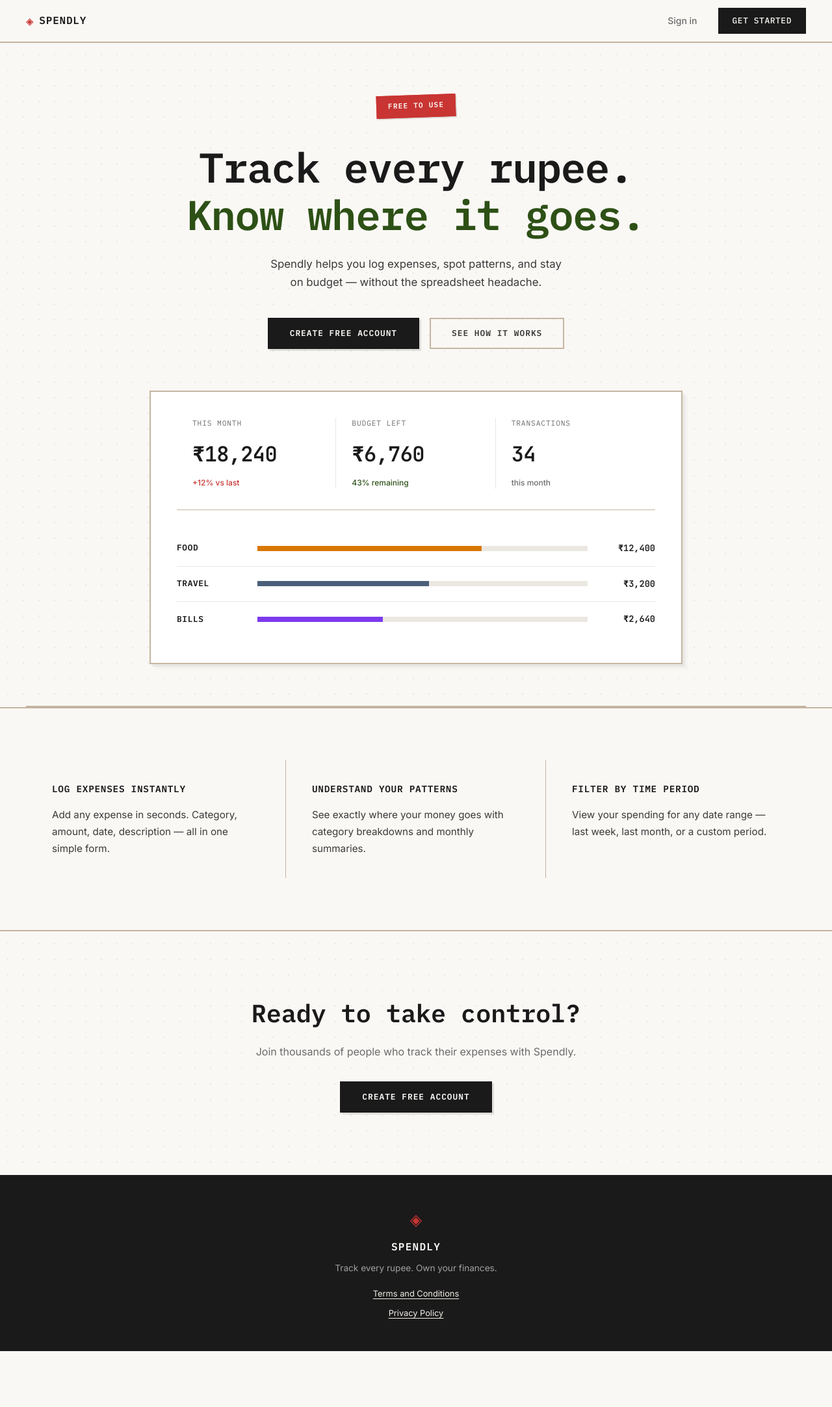
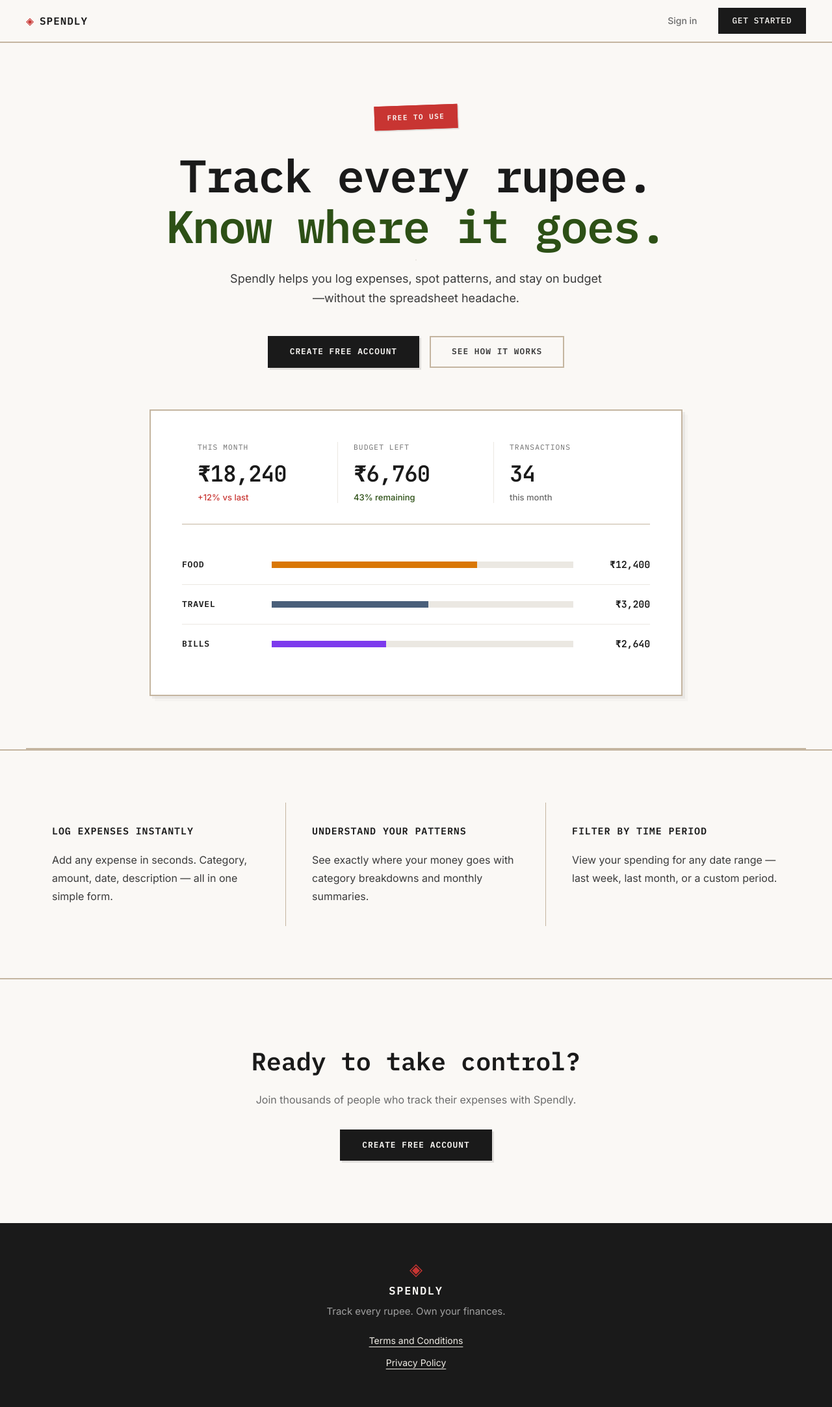
Before and after one commit to aqibmunir8/spendly, a Flask app: page / in a window 1280 px wide. Shown: the whole page at 65% size. Before the commit the page ends 2079 px from the top, so only its background shows below. Run offline with Flask 3, Linux system fonts and the light colour scheme.

Commit message:
Redesign

```diff
--- a/static/css/style.css
+++ b/static/css/style.css
@@ -41,6 +41,8 @@
   --radius-sm: 0;
   --radius-md: 0;
   --radius-lg: 0;
+
+  --spacing-unit: 0.25rem;
 }
 
 /* ------------------------------------------------------------------ */
@@ -58,6 +60,7 @@
 html {
   font-size: 16px;
   scroll-behavior: smooth;
+  -webkit-text-size-adjust: 100%;
 }
 
 body {
@@ -65,11 +68,13 @@
   background-image:
     radial-gradient(circle, var(--faint-grid) 1px, transparent 1px);
   background-size: 24px 24px;
+  background-attachment: fixed;
   color: var(--ink);
   font-family: var(--font-body);
   font-size: 1rem;
   line-height: 1.6;
   -webkit-font-smoothing: antialiased;
+  -moz-osx-font-smoothing: grayscale;
 }
 
 a {
@@ -108,16 +113,25 @@
   font-size: 1rem;
   color: var(--ink);
   text-transform: uppercase;
-  letter-spacing: 0.05em;
+  letter-spacing: 0.06em;
+  transition: opacity 0.2s;
+}
+
+.nav-brand:hover {
+  opacity: 0.8;
 }
 
 .brand-icon {
   color: var(--stamp-red);
-  font-size: 1.2rem;
+  font-size: 1.25rem;
+  line-height: 1;
+  display: flex;
+  align-items: center;
 }
 
 .brand-name {
   color: var(--ink);
+  line-height: 1;
 }
 
 .nav-links {
@@ -183,7 +197,7 @@
 /* ------------------------------------------------------------------ */
 
 .hero {
-  padding: 5rem 2rem 4rem;
+  padding: 6rem 2rem 5rem;
   max-width: 1200px;
   margin: 0 auto;
   border-bottom: 2px solid var(--ledger-rule);
@@ -201,22 +215,22 @@
   font-family: var(--font-display);
   font-size: 0.7rem;
   font-weight: 600;
-  padding: 0.4rem 1rem;
+  padding: 0.5rem 1.1rem 0.45rem;
   border: 2px solid var(--stamp-red);
   text-transform: uppercase;
-  letter-spacing: 0.1em;
-  margin-bottom: 2.5rem;
+  letter-spacing: 0.12em;
+  margin-bottom: 2rem;
   transform: rotate(-2deg);
   box-shadow: 2px 2px 0 rgba(0, 0, 0, 0.1);
 }
 
 .hero-title {
   font-family: var(--font-display);
-  font-size: clamp(2.5rem, 5vw, 4rem);
-  line-height: 1.15;
-  letter-spacing: -0.02em;
-  color: var(--ink);
-  margin-bottom: 1.5rem;
+  font-size: clamp(2.75rem, 5.5vw, 4.5rem);
+  line-height: 1.1;
+  letter-spacing: -0.025em;
+  color: var(--ink);
+  margin-bottom: 1.75rem;
   font-weight: 600;
 }
 
@@ -226,13 +240,14 @@
 }
 
 .hero-subtitle {
-  font-size: 1.05rem;
+  font-size: 1.125rem;
   color: var(--ink-soft);
-  line-height: 1.7;
-  margin-bottom: 2.5rem;
-  max-width: 600px;
+  line-height: 1.65;
+  margin-bottom: 2.75rem;
+  max-width: 580px;
   margin-left: auto;
   margin-right: auto;
+  font-weight: 400;
 }
 
 .hero-actions {
@@ -254,7 +269,7 @@
 .mock-dashboard {
   background: var(--paper-card);
   border: 2px solid var(--ledger-rule);
-  padding: 2.5rem;
+  padding: 3rem;
   width: 100%;
   max-width: 820px;
   box-shadow:
@@ -294,23 +309,25 @@
   font-family: var(--font-display);
   font-size: 0.7rem;
   color: var(--ink-muted);
-  margin-bottom: 0.75rem;
+  margin-bottom: 0.875rem;
   text-transform: uppercase;
-  letter-spacing: 0.08em;
+  letter-spacing: 0.1em;
 }
 
 .mock-stat-value {
   font-family: var(--font-mono);
-  font-size: 2rem;
-  font-weight: 600;
-  color: var(--ink);
-  margin-bottom: 0.5rem;
-  letter-spacing: -0.02em;
+  font-size: 2.125rem;
+  font-weight: 600;
+  color: var(--ink);
+  margin-bottom: 0.625rem;
+  letter-spacing: -0.025em;
+  line-height: 1;
 }
 
 .mock-stat-change {
-  font-size: 0.75rem;
+  font-size: 0.8125rem;
   font-weight: 500;
+  line-height: 1.4;
 }
 
 .mock-stat-change.positive {
@@ -334,10 +351,10 @@
 
 .mock-bar-row {
   display: grid;
-  grid-template-columns: 100px 1fr 80px;
+  grid-template-columns: 110px 1fr 90px;
   align-items: center;
-  gap: 1.5rem;
-  padding: 1rem 0;
+  gap: 1.75rem;
+  padding: 1.125rem 0;
   border-bottom: 1px solid var(--faint-grid);
 }
 
@@ -347,15 +364,15 @@
 
 .mock-cat {
   font-family: var(--font-display);
-  font-size: 0.8rem;
+  font-size: 0.8125rem;
   font-weight: 600;
   color: var(--ink);
   text-transform: uppercase;
-  letter-spacing: 0.05em;
+  letter-spacing: 0.06em;
 }
 
 .mock-bar-track {
-  height: 8px;
+  height: 10px;
   background: var(--faint-grid);
   overflow: hidden;
   position: relative;
@@ -378,10 +395,11 @@
 
 .mock-bar-amount {
   font-family: var(--font-mono);
-  font-size: 0.85rem;
+  font-size: 0.9375rem;
   font-weight: 600;
   color: var(--ink);
   text-align: right;
+  letter-spacing: -0.01em;
 }
 
 /* ------------------------------------------------------------------ */
@@ -469,18 +487,18 @@
 
 .feature-title {
   font-family: var(--font-display);
-  font-size: 0.9rem;
-  color: var(--ink);
-  margin-bottom: 1rem;
+  font-size: 0.9375rem;
+  color: var(--ink);
+  margin-bottom: 1.125rem;
   font-weight: 600;
   text-transform: uppercase;
-  letter-spacing: 0.05em;
+  letter-spacing: 0.06em;
 }
 
 .feature-body {
-  font-size: 0.95rem;
+  font-size: 1rem;
   color: var(--ink-soft);
-  line-height: 1.7;
+  line-height: 1.75;
 }
 
 /* ------------------------------------------------------------------ */
@@ -807,7 +829,7 @@
 .footer {
   background: var(--ink);
   color: var(--paper);
-  padding: 3rem 2rem;
+  padding: 3.5rem 2rem;
   text-align: center;
   border-top: 2px solid var(--ink);
 }
@@ -816,38 +838,42 @@
   display: flex;
   flex-direction: column;
   align-items: center;
-  gap: 0.6rem;
+  gap: 0.75rem;
 }
 
 .footer .brand-icon {
   color: var(--stamp-red);
-  font-size: 1.5rem;
+  font-size: 1.625rem;
+  line-height: 1;
 }
 
 .footer-name {
   font-family: var(--font-display);
   font-weight: 600;
-  font-size: 1rem;
+  font-size: 1.0625rem;
   text-transform: uppercase;
-  letter-spacing: 0.08em;
+  letter-spacing: 0.1em;
+  line-height: 1;
 }
 
 .footer-copy {
-  font-size: 0.85rem;
+  font-size: 0.9375rem;
   color: var(--ink-faint);
-  margin-bottom: 0.5rem;
+  margin-bottom: 0.625rem;
+  line-height: 1.5;
 }
 
 .footer-inner a {
   color: var(--paper-warm);
-  font-size: 0.8rem;
+  font-size: 0.875rem;
   text-decoration: underline;
-  text-underline-offset: 3px;
+  text-underline-offset: 4px;
   transition: color 0.15s;
 }
 
 .footer-inner a:hover {
   color: #ffffff;
+  text-decoration-thickness: 2px;
 }
 
 /* ------------------------------------------------------------------ */
--- a/templates/base.html
+++ b/templates/base.html
@@ -3,7 +3,9 @@
 <head>
     <meta charset="UTF-8">
     <meta name="viewport" content="width=device-width, initial-scale=1.0">
+    <meta name="description" content="Track every rupee. Personal expense tracking made simple.">
     <title>{% block title %}Spendly{% endblock %}</title>
+    <link rel="icon" type="image/svg+xml" href="{{ url_for('static', filename='favicon.svg') }}">
     <link rel="preconnect" href="https://fonts.googleapis.com">
     <link rel="preconnect" href="https://fonts.gstatic.com" crossorigin>
     <link href="https://fonts.googleapis.com/css2?family=IBM+Plex+Mono:wght@400;500;600;700&family=Inter:wght@300;400;500;600;700&family=JetBrains+Mono:wght@400;500;600&display=swap" rel="stylesheet">
--- a/templates/landing.html
+++ b/templates/landing.html
@@ -12,8 +12,7 @@
             <span class="hero-title-green">Know where it goes.</span>
         </h1>
         <p class="hero-subtitle">
-            Spendly helps you log expenses, spot patterns, and stay<br>
-            on budget — without the spreadsheet headache.
+            Spendly helps you log expenses, spot patterns, and stay on budget—without the spreadsheet headache.
         </p>
         <div class="hero-actions">
             <a href="{{ url_for('register') }}" class="btn-primary">Create free account</a>
```
Also changed, not shown: other parts of static/css/style.css (+30 -10 lines), static/favicon.svg (added).
